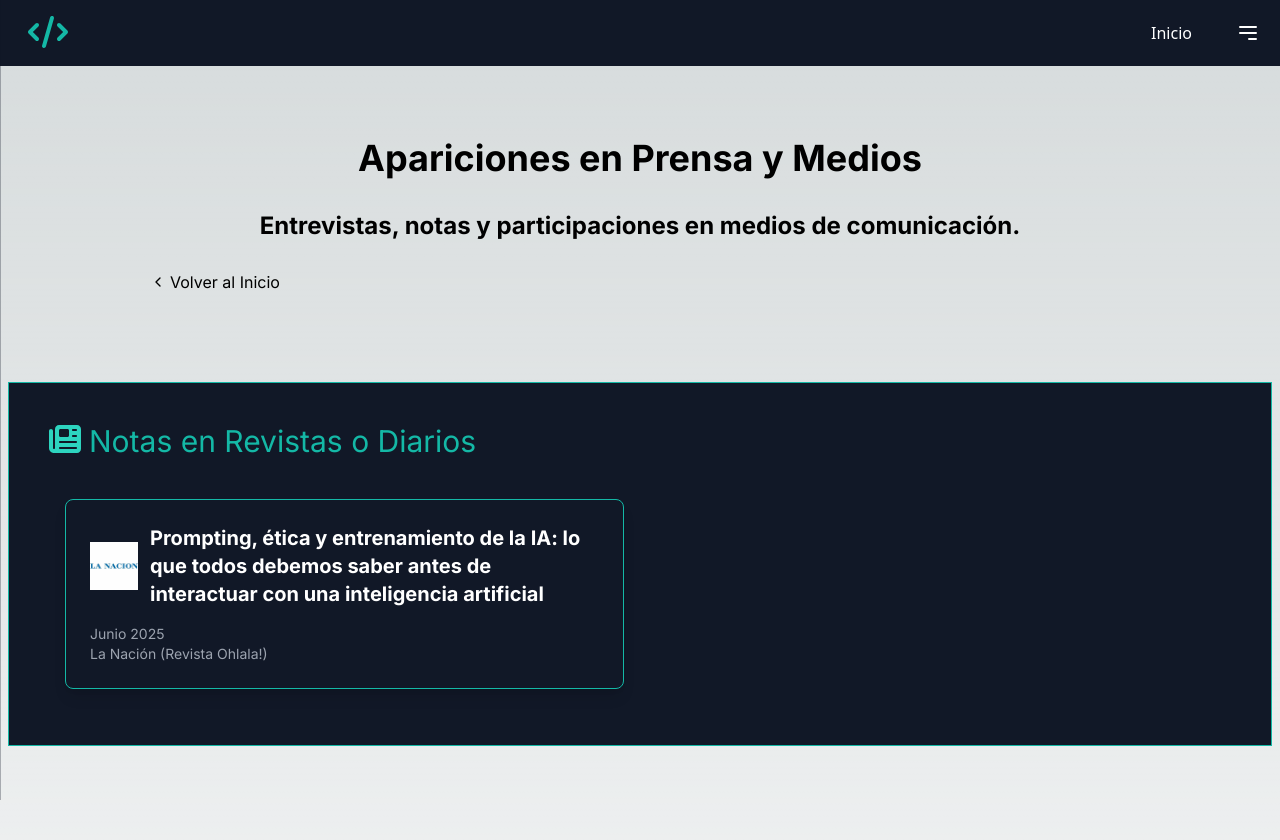
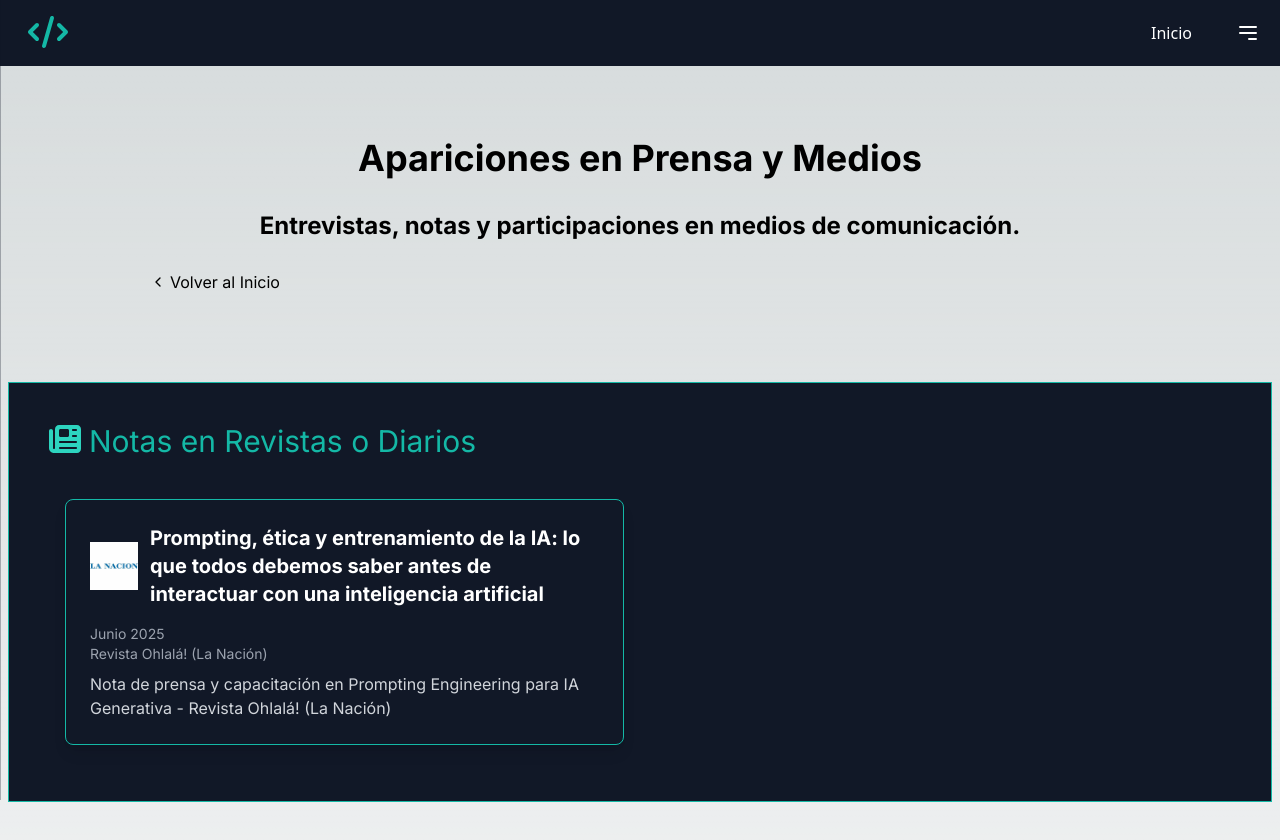
Before and after one commit to EzequielTartaglia/portfolio-nextjs-ezequiel-tartaglia, a Next.js app: page /press in a window 1280 px wide. Shown: the top 840 px of the page. Built offline with nearby package versions, Linux system fonts and the light colour scheme.

Commit message:
Add Views

```diff
--- a/src/views/Press/PressPage.jsx
+++ b/src/views/Press/PressPage.jsx
@@ -7,14 +7,14 @@ import { faNewspaper } from "@fortawesome/free-solid-svg-icons";
 // Logos
 import laNacionLogo from "../../../public/assets/press/la_nacion_logo.jpg";
 
-// Datos agrupados por tipo
 const revistas = [
   {
     title:
       "Prompting, ética y entrenamiento de la IA: lo que todos debemos saber antes de interactuar con una inteligencia artificial",
-    outlet: "La Nación (Revista Ohlala!)",
+    outlet: "Revista Ohlalá! (La Nación)",
     date: "Junio 2025",
     logo: laNacionLogo,
+    description: "Nota de prensa y capacitación en Prompting Engineering para IA Generativa - Revista Ohlalá! (La Nación)",
     link: "",
   },
 ];
@@ -38,6 +38,7 @@ const PressCard = ({ item }) => (
       </div>
       <p className="text-sm text-gray-400">{item.date}</p>
       <p className="text-sm text-gray-400">{item.outlet}</p>
+      <p className="mt-2 text-gray-300">{item.description}</p>
     </a>
   </div>
 );
```
